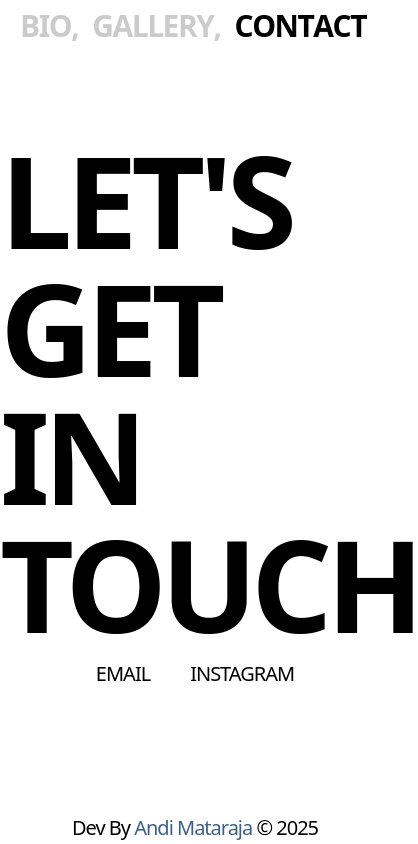
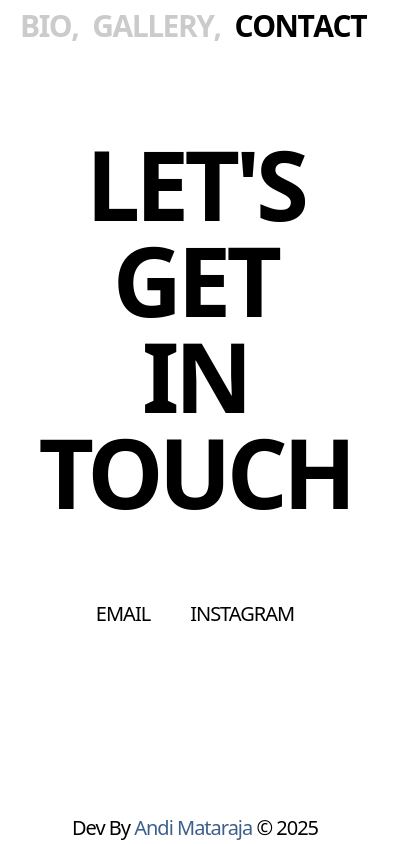
Before and after one commit to andimtrj/loimm-porto, a React (Vite) app: page /contact in a window 390 px wide. Shown: the whole page, 418 px wide, since content can reach past the window. Built offline with nearby package versions, Linux system fonts and the light colour scheme; the HTML template or start-up script is replaced by a standard one.

Commit message:
Update Contact Page (Adding IG and email URL, adjusting responsive view)

```diff
--- a/src/pages/Contact.jsx
+++ b/src/pages/Contact.jsx
@@ -5,6 +5,8 @@ import "../App.css";
 import StaggerText from "react-stagger-text";
 
 const urlAndi = "https://mataraja.vercel.app/";
+const urlIG = "https://www.instagram.com/carloimm/";
+const email = "mailto:matheuscarloimanuel@gmail.com"
 
 // Variants for the parent wrapper
 const containerVariants = {
@@ -40,13 +42,13 @@ function Contact() {
       <div className="flex flex-col justify-between">
         <div className="flex flex-col lg:flex-row justify-between mt-[10vh] lg:px-3">
           <motion.div
-            className="flex flex-col text-9xl tracking-tighter font-extrabold uppercase"
+            className="flex flex-col text-8xl lg:text-9xl tracking-tighter font-extrabold uppercase items-center lg:items-start"
             initial="hidden"
             animate="visible"
             variants={containerVariants}
           >
             {["Let's", "GET", "IN", "TOUCH"].map((word, idx) => (
-              <motion.h1 key={idx} variants={textVariants}>
+              <motion.h1 key={idx} variants={textVariants} className="w-fit">
                 {word}
               </motion.h1>
             ))}
@@ -64,20 +66,20 @@ function Contact() {
               </StaggerText>
             </p>
             <motion.div {...fadeIn} className="flex gap-3 text-xl font-medium tracking-tighter w-fit mt-3">
-              <a href="" className="un">
+              <a href={email} className="un">
                 EMAIL
               </a>
-              <a href="" className="un">
+              <a href={urlIG} target="_blank" className="un">
                 INSTAGRAM
               </a>
             </motion.div>
           </div>
 
-          <motion.div {...fadeIn} className="flex justify-center items-center w-full gap-10 text-xl font-medium tracking-tighter mt-3 lg:hidden">
-            <a href="" className="un">
+          <motion.div {...fadeIn} className="flex justify-center items-center w-full gap-10 text-xl font-medium tracking-tighter mt-20 lg:hidden">
+            <a href={email} className="un">
               EMAIL
             </a>
-            <a href="" className="un">
+            <a href={urlIG} target="_blank" className="un">
               INSTAGRAM
             </a>
           </motion.div>
```
